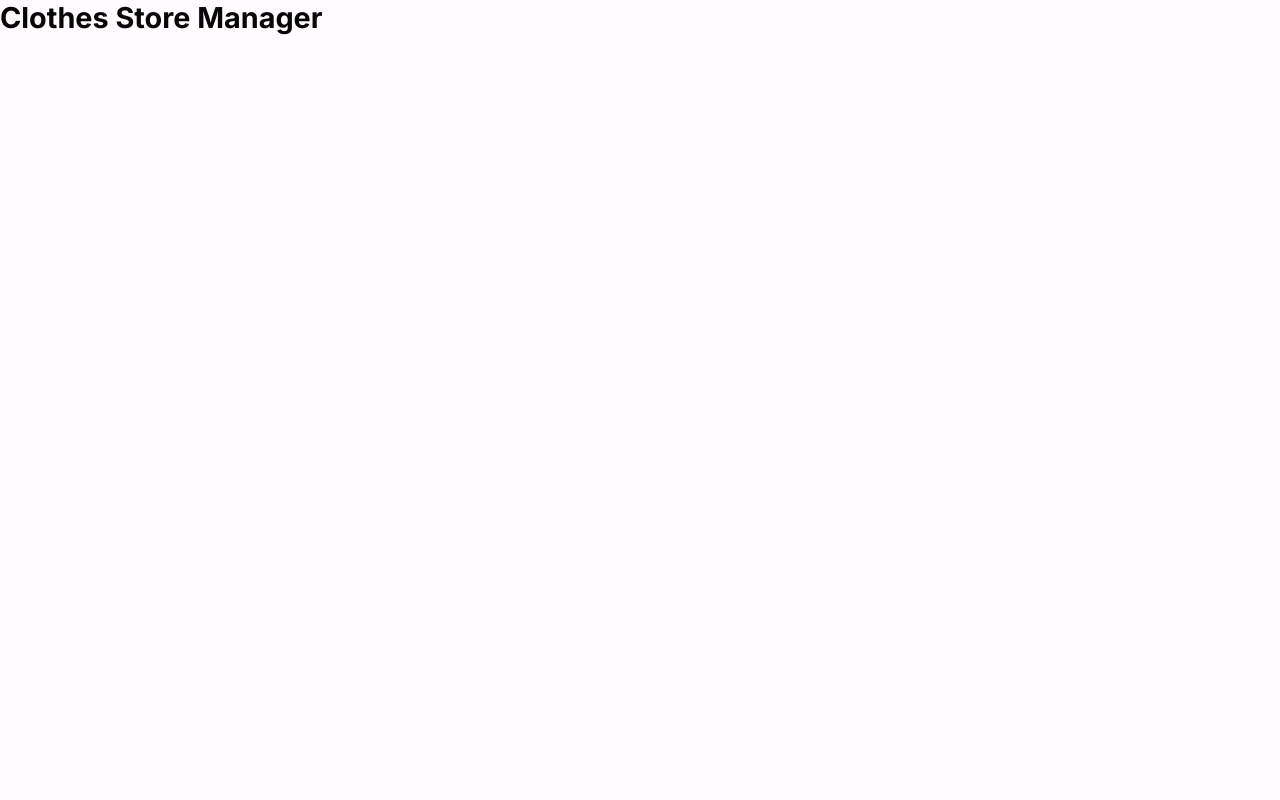
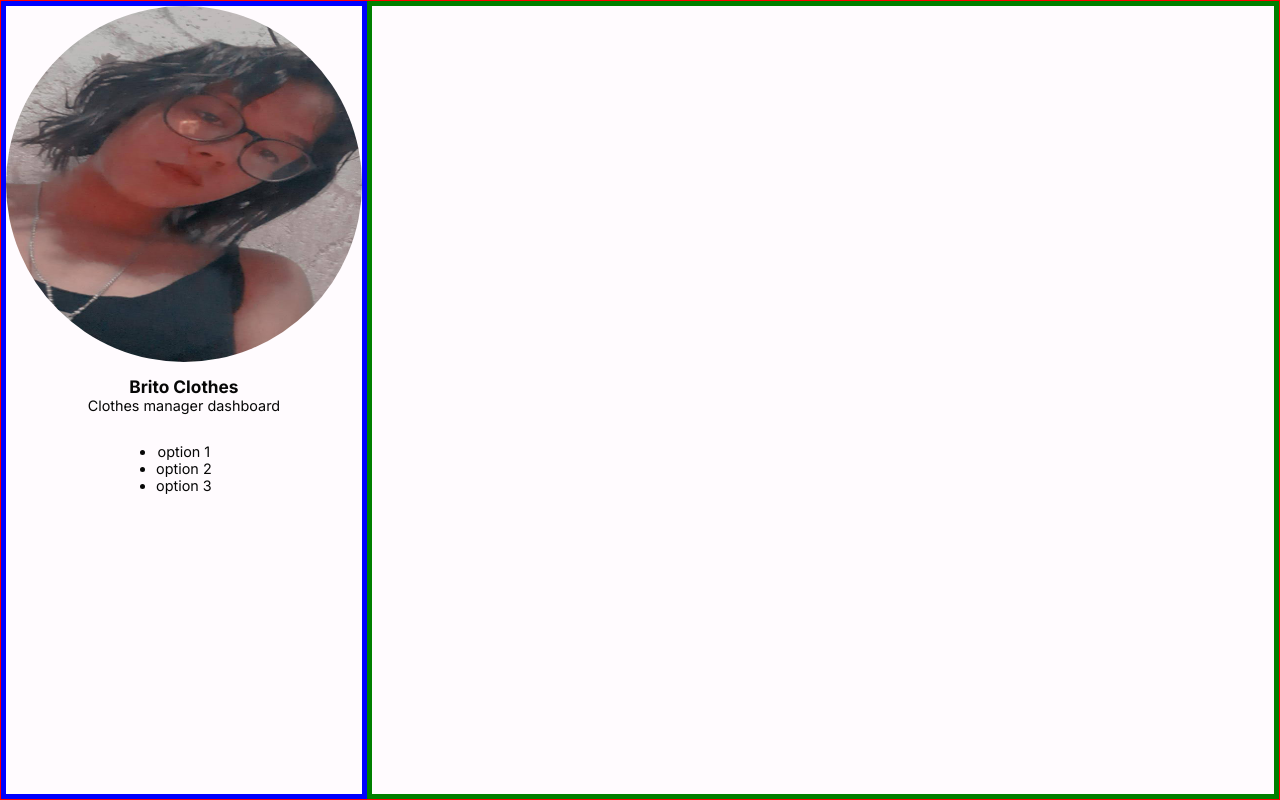
Before and after one commit to mateusfg7/clothes-store-manager, a Next.js app in the folder web/: page / in a window 1280 px wide. Built offline with nearby package versions, Linux system fonts and the light colour scheme.

Commit message:
web: create initial layout on index page

```diff
--- a/web/src/pages/index.tsx
+++ b/web/src/pages/index.tsx
@@ -1,5 +1,8 @@
 import React from 'react'
 import Head from 'next/head'
+import Image from 'next/image'
+
+import { Dashboard, NavSection, MainSection } from '../styles/pages/index'
 
 const Home: React.FC = () => {
   return (
@@ -8,9 +11,26 @@ const Home: React.FC = () => {
         <title>Clothes Store Managers</title>
       </Head>
 
-      <main>
-        <h1>Clothes Store Manager</h1>
-      </main>
+      <Dashboard>
+        <NavSection>
+          <Image
+            src="/img/logo.jpg"
+            layout="intrinsic"
+            width={500}
+            height={500}
+          />
+          <h1>Brito Clothes</h1>
+          <p>Clothes manager dashboard</p>
+          <nav>
+            <ul>
+              <li>option 1</li>
+              <li>option 2</li>
+              <li>option 3</li>
+            </ul>
+          </nav>
+        </NavSection>
+        <MainSection></MainSection>
+      </Dashboard>
     </div>
   )
 }
```
